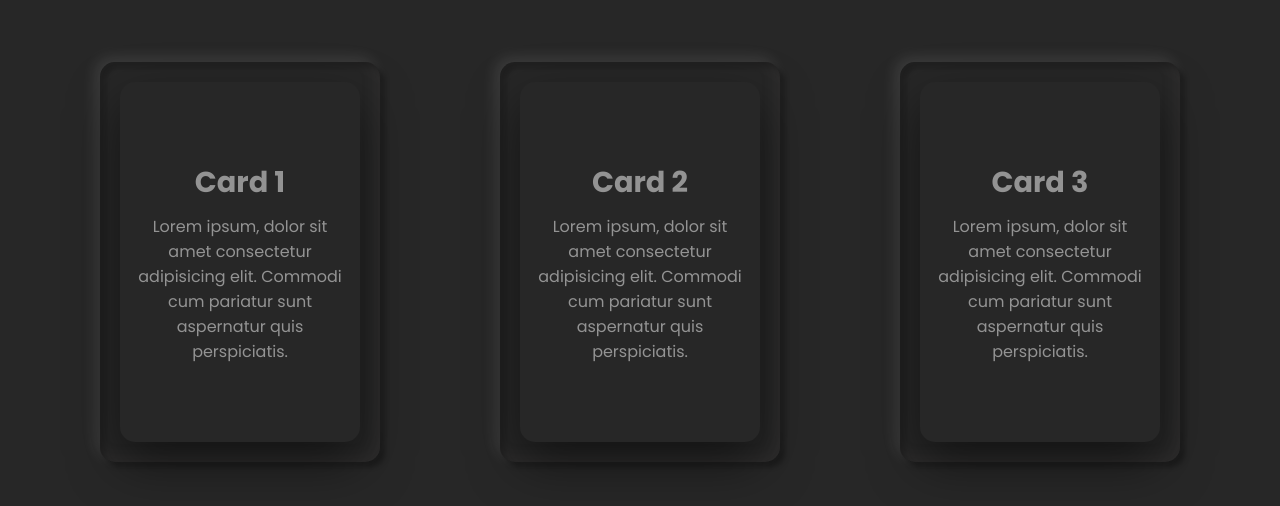
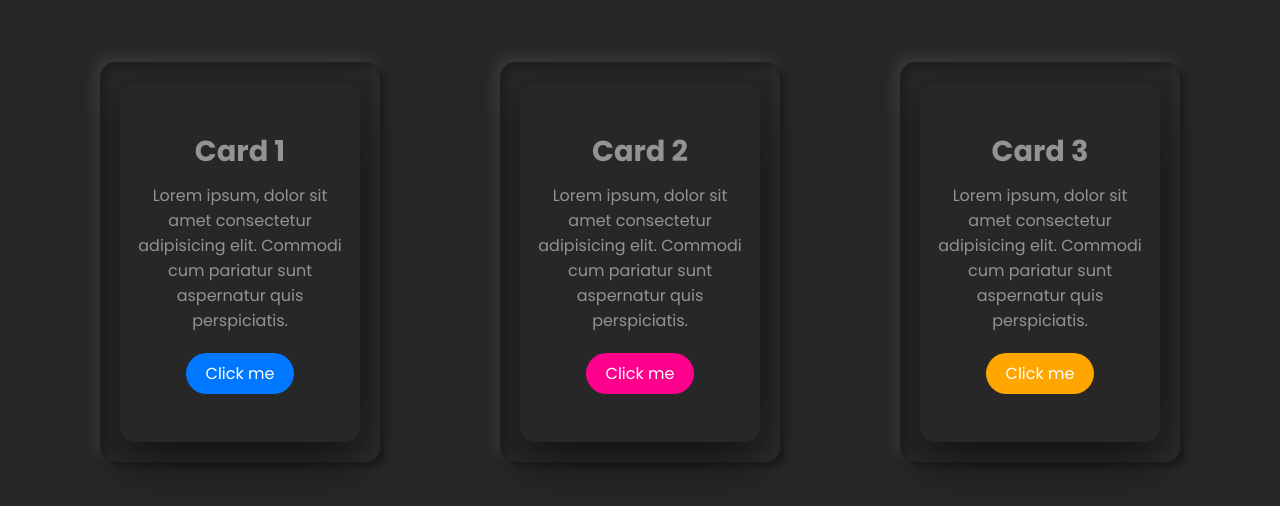
Before and after one commit to Honricke/Jquery-Draggable, a plain HTML site: page index.html in a window 1280 px wide. Shown: the part 138-644 px from the top of the page. Drawn offline with Linux system fonts and the light colour scheme.

Commit message:
Finalizando Css adicionando botão nos cards

```diff
--- a/css/style.scss
+++ b/css/style.scss
@@ -4,7 +4,8 @@
     font-family: 'Poppins', sans-serif;
     margin: 0;
     padding: 0;
-    color: rgba(255, 255, 255, 0.5)
+    color: rgba(255, 255, 255, 0.5);
+    text-decoration: none;
 }
 html, body{
     width: 100%;
@@ -19,6 +20,15 @@ html, body{
     width: 1200px;
     display: flex;
     justify-content: space-around;
+    .box:nth-child(1) .card a{
+        background: rgb(0, 119, 255);
+    }
+    .box:nth-child(2) .card a{
+        background: rgb(255, 0, 140);
+    }
+    .box:nth-child(3) .card a{
+        background: rgb(255, 166, 0);
+    }
     .box{
         width: 280px;
         height: 400px;
@@ -51,6 +61,15 @@ html, body{
             font-size: 1.8em;
             margin-bottom: 10px;
         }
-        p{text-align: center;}
+        p{
+            text-align: center;
+            margin-bottom: 20px;
+        }
+        a{
+            color: white;
+            display: inline-block;
+            padding: 8px 20px;
+            border-radius: 25px;
+        }
     }
 }
--- a/index.html
+++ b/index.html
@@ -14,18 +14,21 @@
             <div class="card">
                 <h3>Card 1</h3>
                 <p>Lorem ipsum, dolor sit amet consectetur adipisicing elit. Commodi cum pariatur sunt aspernatur quis perspiciatis.</p>
+                <a href="#">Click me</a>
             </div>
         </div>
         <div class="box">
             <div class="card">
                 <h3>Card 2</h3>
                 <p>Lorem ipsum, dolor sit amet consectetur adipisicing elit. Commodi cum pariatur sunt aspernatur quis perspiciatis.</p>
+                <a href="#">Click me</a>
             </div>
         </div>
         <div class="box">
             <div class="card">
                 <h3>Card 3</h3>
                 <p>Lorem ipsum, dolor sit amet consectetur adipisicing elit. Commodi cum pariatur sunt aspernatur quis perspiciatis.</p>
+                <a href="#">Click me</a>
             </div>
         </div>
     </div>
```
Also changed, not shown: css/style.css.
